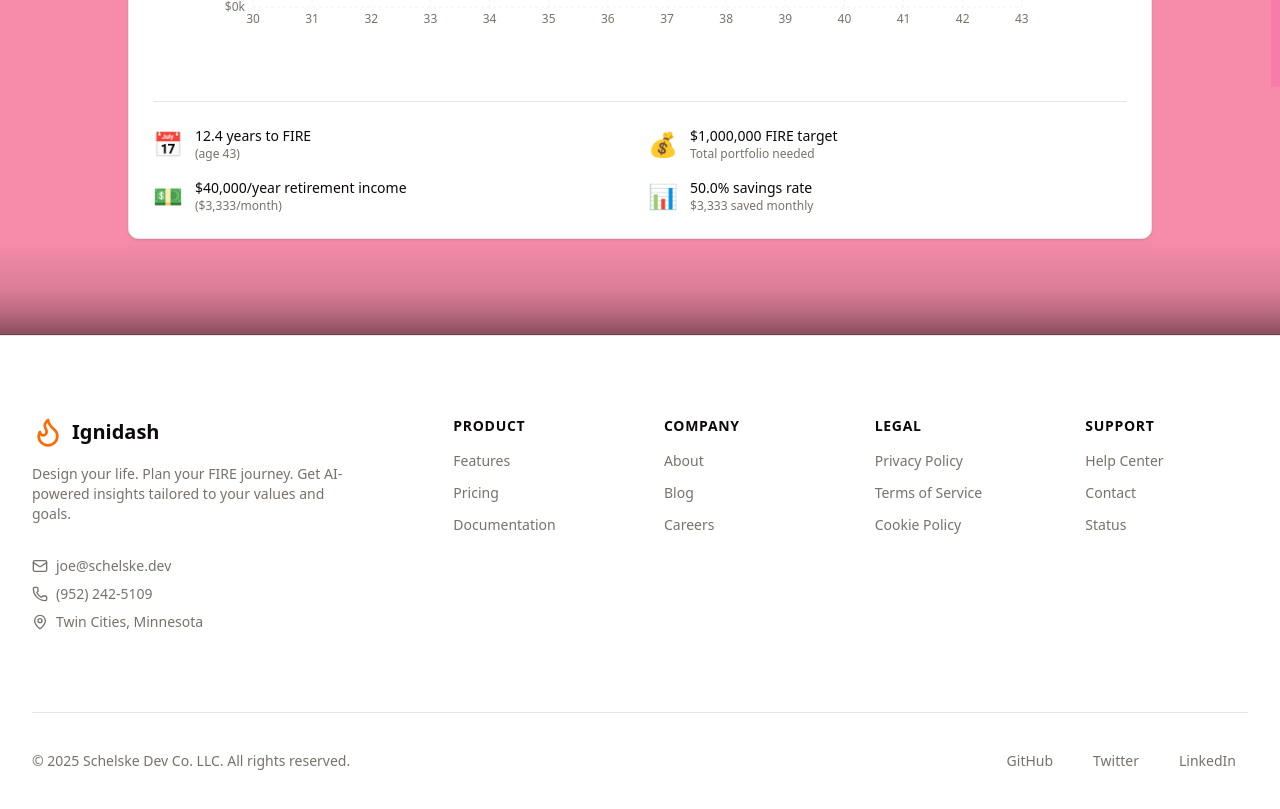
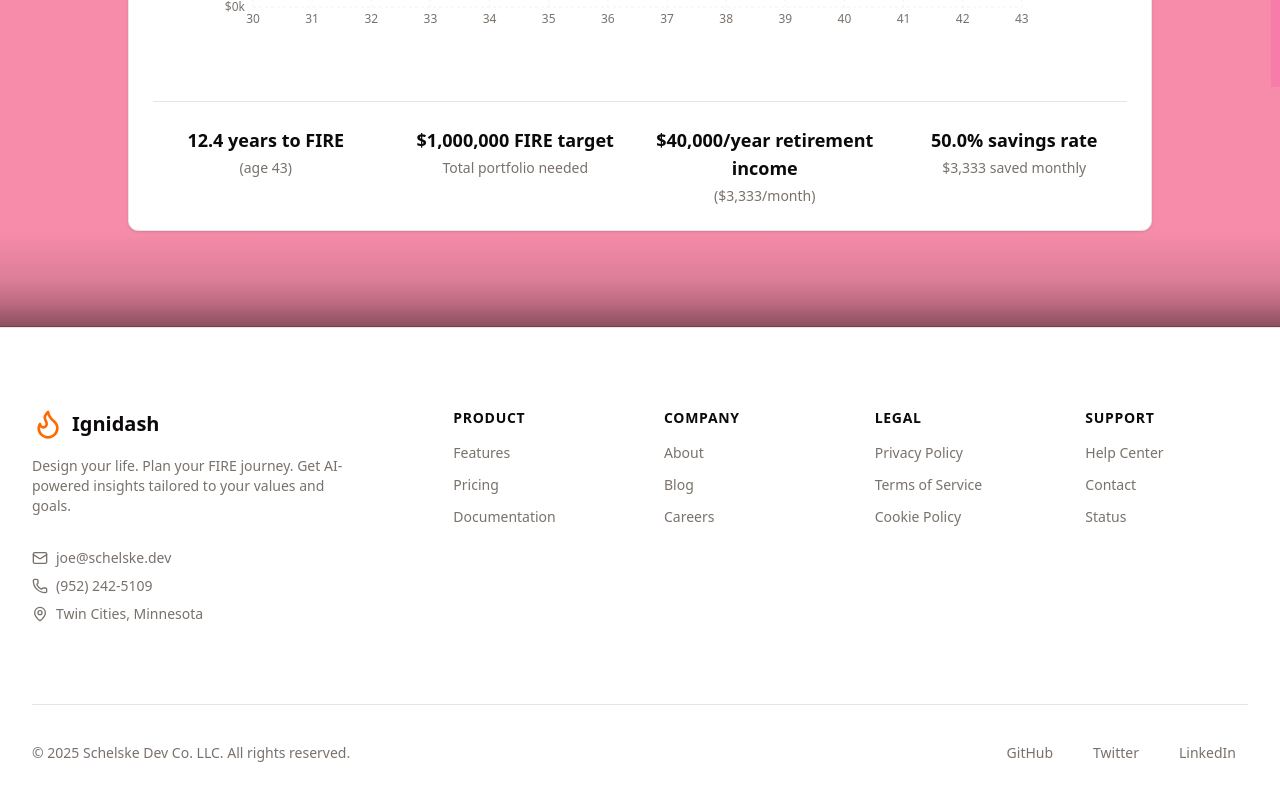
Before and after one commit to schelskedevco/ignidash-legacy, a Next.js app: page / in a window 1280 px wide. Shown: the part 2200-3009 px from the top of the page. Built offline with nearby package versions, Linux system fonts and the light colour scheme.

Commit message:
chart data on bottom fixes

```diff
--- a/src/components/fire-scenarios/key-metrics.tsx
+++ b/src/components/fire-scenarios/key-metrics.tsx
@@ -10,64 +10,53 @@ interface KeyMetricsProps {
 
 export function KeyMetrics({ projections, scenario }: KeyMetricsProps) {
   return (
-    <div className="grid grid-cols-1 sm:grid-cols-2 lg:grid-cols-2 gap-4 text-sm">
-      <div className="flex items-center gap-3">
-        <span className="text-2xl">📅</span>
-        <div>
-          <p className="font-medium">
+    <div className="grid grid-cols-2 md:grid-cols-4 gap-6 mt-6">
+      <div className="text-center">
+        <p className="text-lg font-semibold text-foreground">
           {projections.yearsToTarget}
           {projections.monthsToTarget > 0
             ? `.${projections.monthsToTarget}`
             : ""}{" "}
           years to FIRE
         </p>
-          <p className="text-xs text-muted-foreground">
+        <p className="text-sm text-muted-foreground mt-1">
           (age {projections.targetAge})
         </p>
       </div>
-      </div>
 
-      <div className="flex items-center gap-3">
-        <span className="text-2xl">💰</span>
-        <div>
-          <p className="font-medium">
+      <div className="text-center">
+        <p className="text-lg font-semibold text-foreground">
           ${projections.fireNumber.toLocaleString()} FIRE target
         </p>
-          <p className="text-xs text-muted-foreground">
+        <p className="text-sm text-muted-foreground mt-1">
           Total portfolio needed
         </p>
       </div>
-      </div>
 
-      <div className="flex items-center gap-3">
-        <span className="text-2xl">💵</span>
-        <div>
-          <p className="font-medium">
+      <div className="text-center">
+        <p className="text-lg font-semibold text-foreground">
           $<AnimatedNumber value={projections.retirementIncome} />
           /year retirement income
         </p>
-          <p className="text-xs text-muted-foreground">
+        <p className="text-sm text-muted-foreground mt-1">
           ($
           {Math.round(projections.retirementIncome / 12).toLocaleString()}
           /month)
         </p>
       </div>
-      </div>
 
-      <div className="flex items-center gap-3">
-        <span className="text-2xl">📊</span>
-        <div>
-          <p className="font-medium">{projections.savingsRate}% savings rate</p>
-          <p className="text-xs text-muted-foreground">
+      <div className="text-center">
+        <p className="text-lg font-semibold text-foreground">
+          {projections.savingsRate}% savings rate
+        </p>
+        <p className="text-sm text-muted-foreground mt-1">
           $
           {Math.round(
-              (scenario.inputs.annualIncome - scenario.inputs.annualExpenses) /
-                12
+            (scenario.inputs.annualIncome - scenario.inputs.annualExpenses) / 12
           ).toLocaleString()}{" "}
           saved monthly
         </p>
       </div>
     </div>
-    </div>
   );
 }
```
Lines whose indentation alone changed are shown as unchanged.
